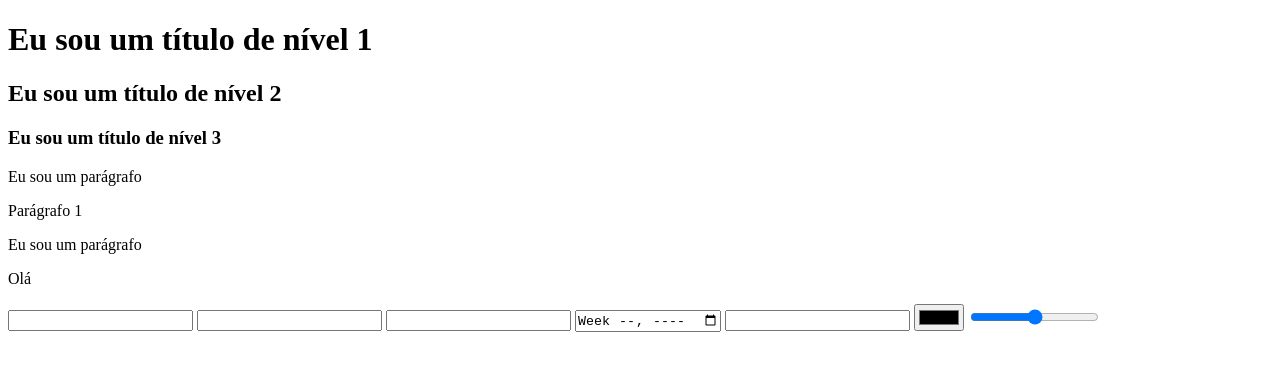
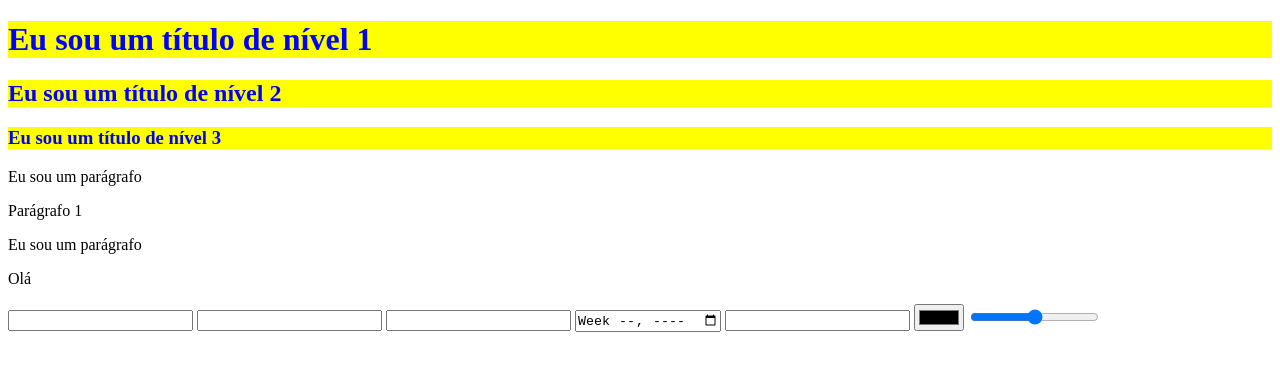
Before and after one commit to PedroAzevedo27/programacao-web-ceub-pa, a plain HTML site: page index.html in a window 1280 px wide. Drawn offline with Linux system fonts and the light colour scheme.

Commit message:
Alteração no Index e adição do estilo Css

```diff
--- /dev/null
+++ b/estilo.css
@@ -0,0 +1,4 @@
+h1, h2 , h3 {
+    color: blue;
+    background-color: yellow;
+}
--- a/index.html
+++ b/index.html
@@ -4,10 +4,22 @@
     <meta charset="UTF-8">
     <meta name="viewport" content="width=device-width, initial-scale=1.0">
     <title>Programação WEB - Turma A</title>
+
+    <link rel="stylesheet" href="link.css">
 </head>
 <body>
+    <style>
+
+        h1, h2, h3 {
+            color: blue;
+            background-color: yellow;
+        }
+    </style>
+
+
+
     <h1> Eu sou um título de nível 1</h1>
-    <h2> Eu sou um título de nível 2</h2>
+    <h2 > Eu sou um título de nível 2</h2>
     <h3> Eu sou um título de nível 3</h3>
     <p>Eu sou um parágrafo</p>
     <p>Parágrafo 1</p>
```
